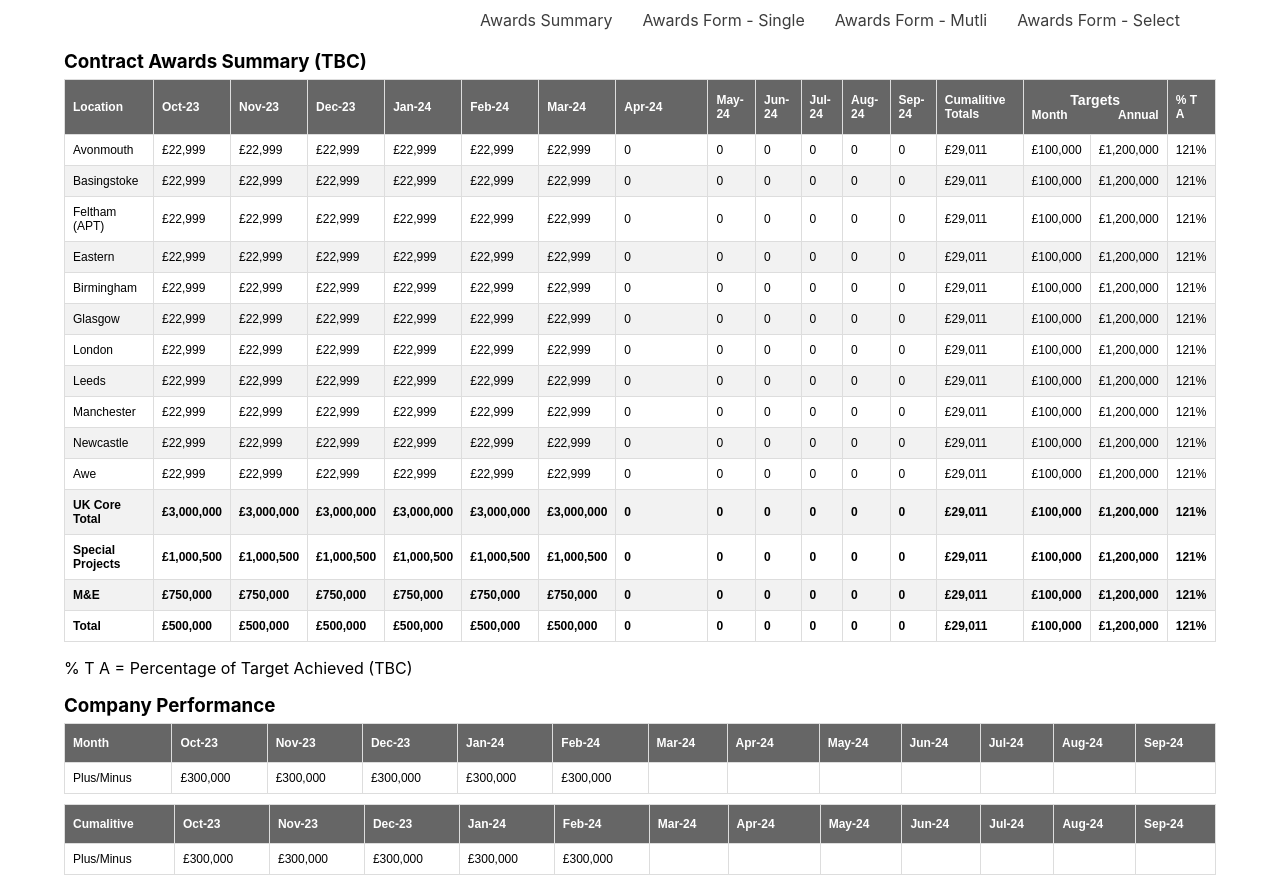
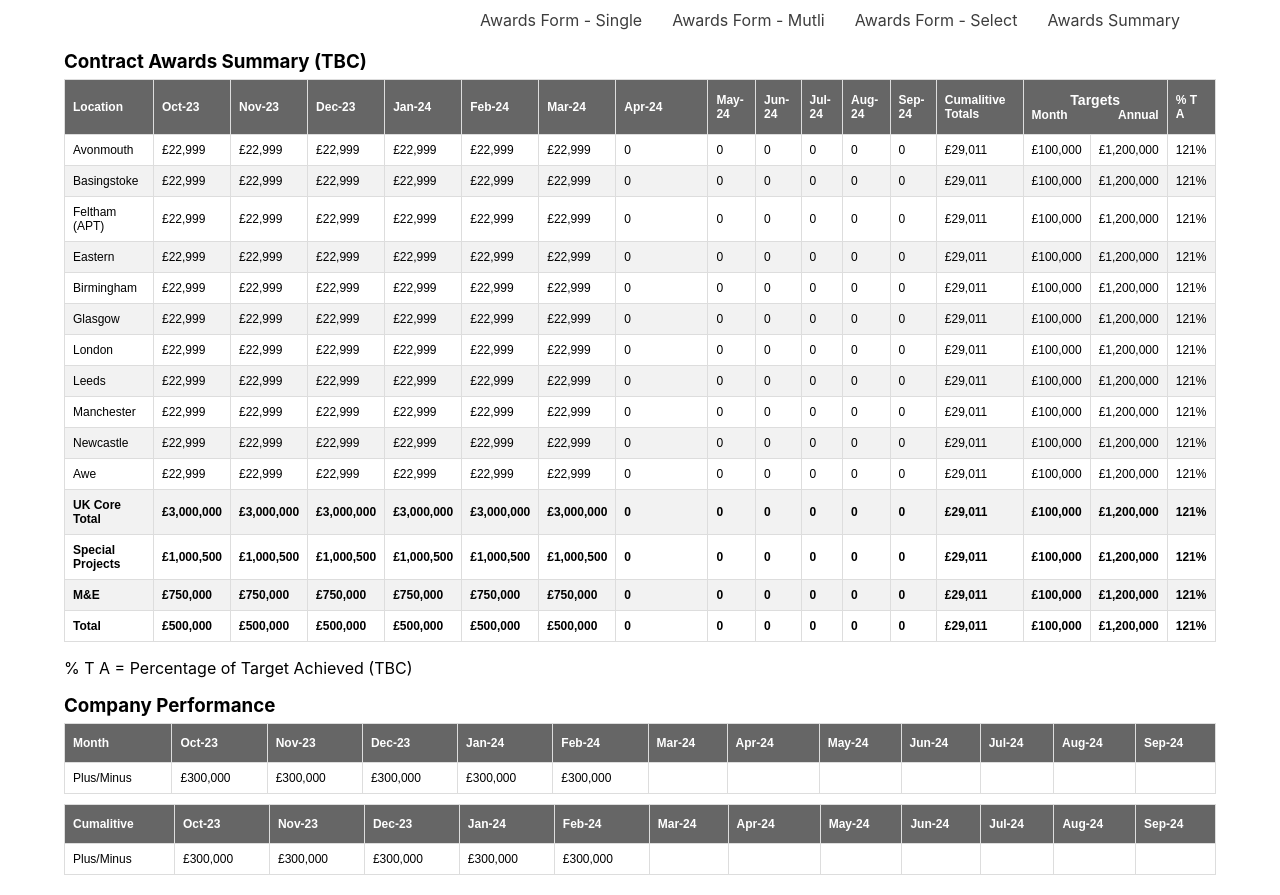
Before and after one commit to stalliardo/contract-awards, a React (Create React App) app in the folder client/: page /awards-totals in a window 1280 px wide. Built offline with nearby package versions, Linux system fonts and the light colour scheme.

Commit message:
Navbar updates

```diff
--- a/client/src/components/navbar/Navbar.js
+++ b/client/src/components/navbar/Navbar.js
@@ -5,10 +5,10 @@ const Navbar = () => {
   return (
     <nav className='navbar-container'>
         <div className='nav-end-container'>
-            <a href='/awards-totals'>Awards Summary</a>
             <a href='/awards-form'>Awards Form - Single</a>
             <a href='/awards-form-multi'>Awards Form - Mutli</a>
             <a href='/awards-form-select'>Awards Form - Select</a>
+            <a href='/awards-totals'>Awards Summary</a>
         </div>
     </nav>
   )
```
